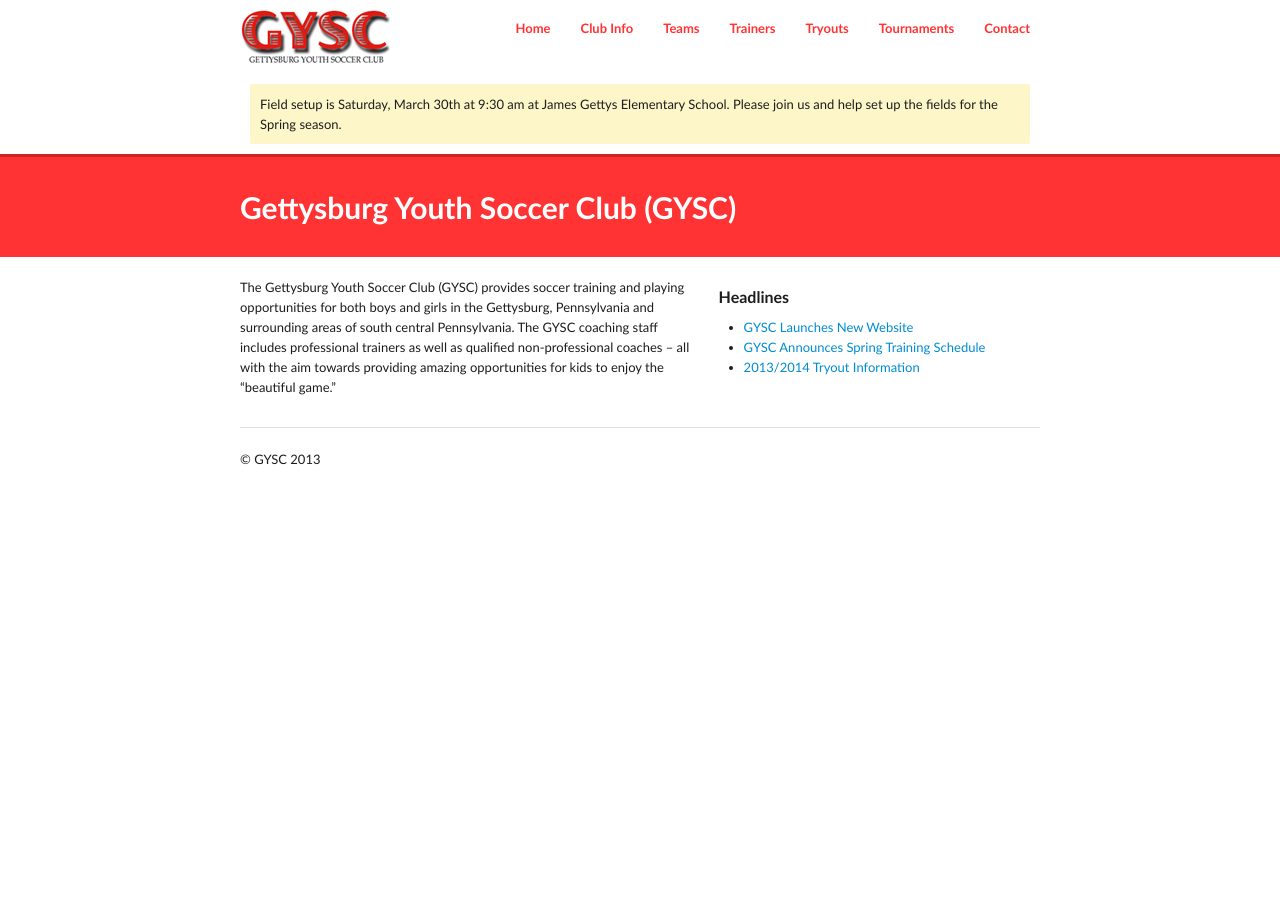
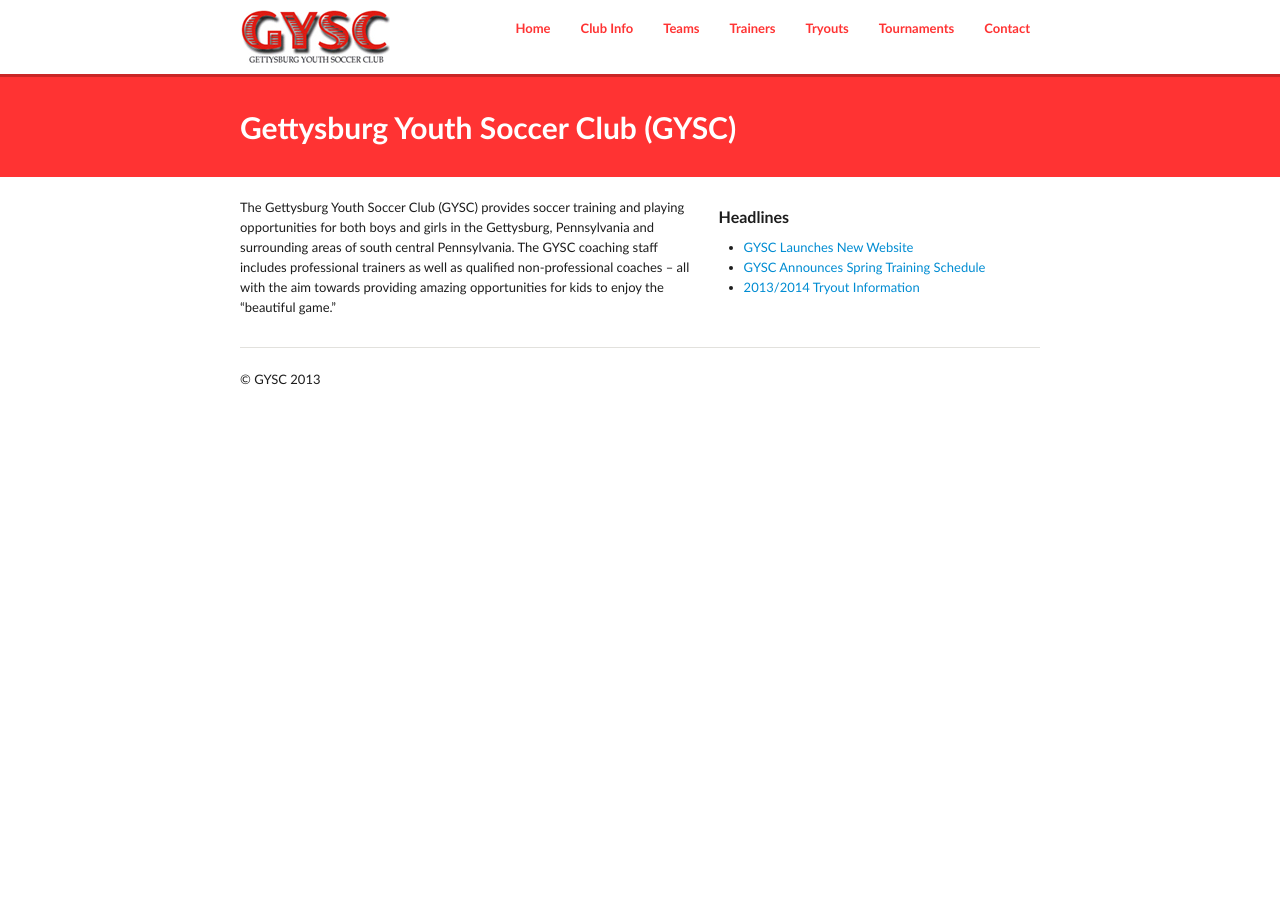
Before and after one commit to GYSC/gysc.github.com, a Jekyll site: the page built from index.md, in a window 1280 px wide. Built offline with Jekyll 4.4.1, drawn with Linux system fonts in a browser that asks for light colours; Markdown is read by kramdown in place of the engine named in the settings.

Commit message:
Update _config.yml

```diff
--- a/_config.yml
+++ b/_config.yml
@@ -1,5 +1,5 @@
 title: Gettysburg Youth Soccer Club
-message: Field setup is Saturday, March 30th at 9:30 am at James Gettys Elementary School. Please join us and help set up the fields for the Spring season.
+message:
 
 #build config
 server: true
```
